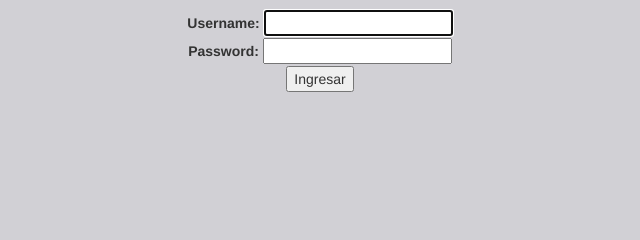
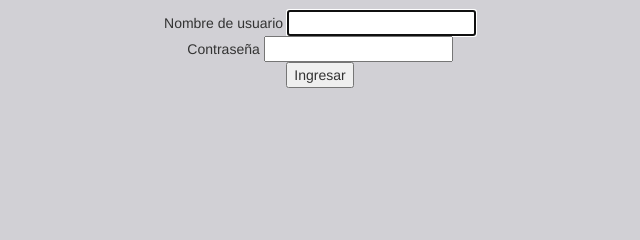
Before and after one commit to pablogeovanny/OpenGPS, a Django app: page /accounts/login/ in a window 1280 px wide. Shown: the part 130-370 px from the top of the page, without its empty margins (320-960 px from the left). Run offline with Django 3.2, Linux system fonts and the light colour scheme; some libraries are stand-ins or nearby versions.

Commit message:
Update login.html

```diff
--- a/templates/registration/login.html
+++ b/templates/registration/login.html
@@ -19,11 +19,13 @@
 {% csrf_token %}
 <center>
 <div>
-  <td>{{ form.username.label_tag }}</td>
+    <!-- <td>{{ form.username.label_tag }}</td> -->
+  <td>Nombre de usuario</td>
   <td>{{ form.username }}</td>
 </div>
 <div>
-  <td>{{ form.password.label_tag }}</td>
+  <!-- <td>{{ form.password.label_tag }}</td> -->
+  <td>Contraseña</td>
   <td>{{ form.password }}</td>
 </div>
 
```
